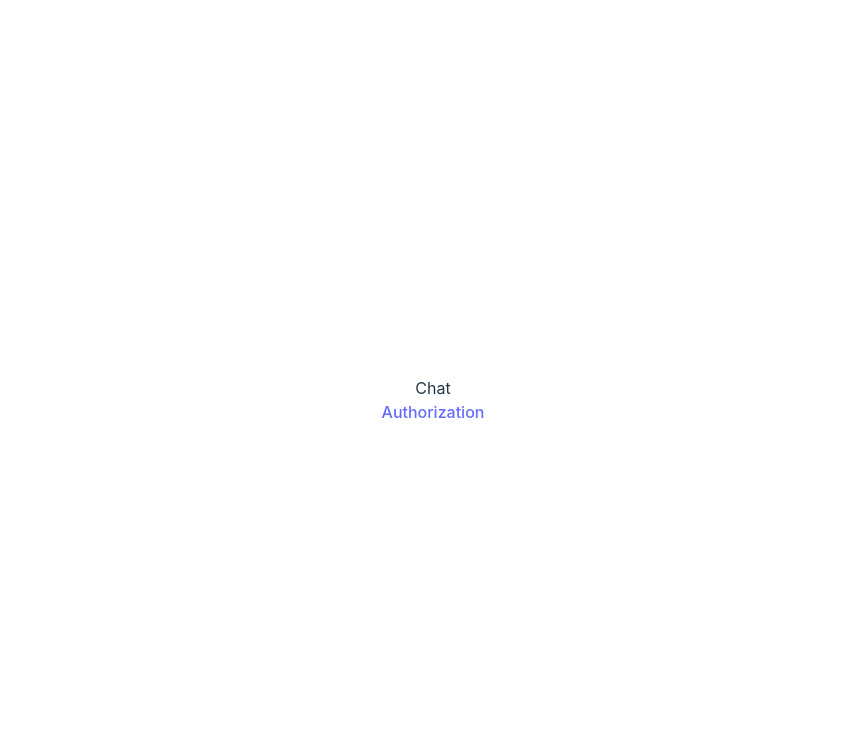
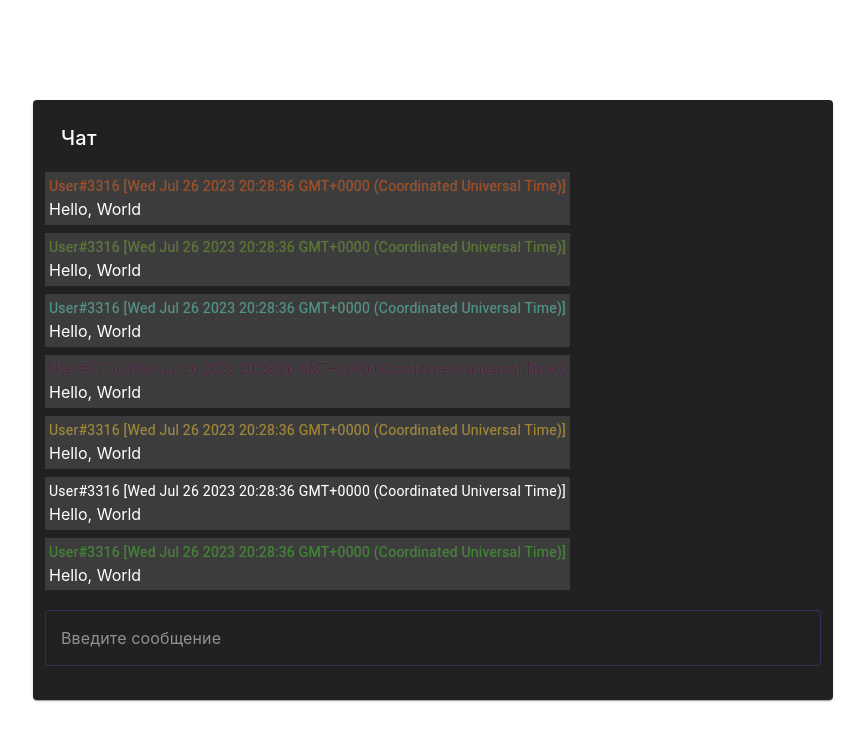
Before and after one commit to KirillChernyshov/socket-chat, a Vue app: page /chat in a window 1280 px wide. Shown: the top 740 px of the page, without its empty margins (207-1072 px from the left). Built offline with nearby package versions, Linux system fonts and the light colour scheme.

Commit message:
[implement][global] chat page

```diff
--- a/src/style.css
+++ b/src/style.css
@@ -45,34 +45,10 @@ h1 {
   line-height: 1.1;
 }
 
-button {
-  border-radius: 8px;
-  border: 1px solid transparent;
-  padding: 0.6em 1.2em;
-  font-size: 1em;
-  font-weight: 500;
-  font-family: inherit;
-  background-color: #1a1a1a;
-  cursor: pointer;
-  transition: border-color 0.25s;
-}
-button:hover {
-  border-color: #646cff;
-}
-button:focus,
-button:focus-visible {
-  outline: 4px auto -webkit-focus-ring-color;
-}
-
-.card {
-  padding: 2em;
-}
-
 #app {
   max-width: 1280px;
   margin: 0 auto;
   padding: 2rem;
-  text-align: center;
 }
 
 @media (prefers-color-scheme: light) {
--- a/src/views/Authorization/Authorization.vue
+++ b/src/views/Authorization/Authorization.vue
@@ -21,7 +21,6 @@ function submit(event: SubmitEvent) {
       <v-text-field
         v-model="userName"
         label="User Name"
-        size="sm"
         variant="outlined"
         base-color="deep-purple"
       />
--- a/src/views/Chat/Chat.vue
+++ b/src/views/Chat/Chat.vue
@@ -1,14 +1,67 @@
 <script setup lang="ts">
+import { computed, onMounted, ref } from 'vue';
+import { VVirtualScroll } from 'vuetify/components/VVirtualScroll';
 
+const messagesElement = ref<VVirtualScroll>();
+
+const message = ref('');
+
+const messages = computed(() => {
+  const list = {};
+
+  for (let i = 0; i < 100; i += 1) {
+    Object.assign(list, { [i]: {
+      id: i,
+      name: `User#${(Date.now() / 10_000_000).toString().split('.')[1]}`,
+      message: 'Hello, World',
+      color: `#${Math.round(Math.random() * 1000)}`,
+      timestamp: Date.now(),
+    }});
+  }
+
+  return list;
+});
+
+onMounted(() => {
+  setTimeout(() => {
+    console.log(messagesElement.value);
+    if (messagesElement.value) {
+      console.log(Object.values(messages).length - 1);
+      messagesElement.value?.scrollToIndex(-1);
+    }
+  });
+});
 </script>
 
 <template>
-  <div>Chat</div>
-  <router-link :to="{ name: 'Authorization' }">
-    Authorization
-  </router-link>
+  <v-card width="800" title="Чат" class="chat-card d-flex flex-column pa-3">
+    <v-virtual-scroll ref="messagesElement" class="flex-1-1" :items="Object.values(messages)">
+      <template #default="{ item }">
+        <v-list-item variant="tonal" class="message pa-1 mt-2">
+          <v-list-item-title class="text-sm-body-2" :style="{ color: item.color, 'text-shadow': 'rgba(255, 255, 255, 0.2) 0 0 1px' }">
+            {{ item.name }} [{{ new Date(item.timestamp) }}]
+          </v-list-item-title>
+          <span>{{ item.message }}</span>
+        </v-list-item>
+      </template>
+    </v-virtual-scroll>
+    <v-text-field
+      v-model="message"
+      placeholder="Введите сообщение"
+      class="flex-0-0 mt-5"
+      variant="outlined"
+      base-color="deep-purple"
+    />
+  </v-card>
 </template>
 
 <style scoped>
+.chat-card {
+  height: 75vh;
+}
 
+.chat-card .message {
+  width: fit-content;
+  max-width: 80%;
+}
 </style>
```
Also changed, not shown: src/plugins/vuetify/index.ts (+2 -8 lines).
